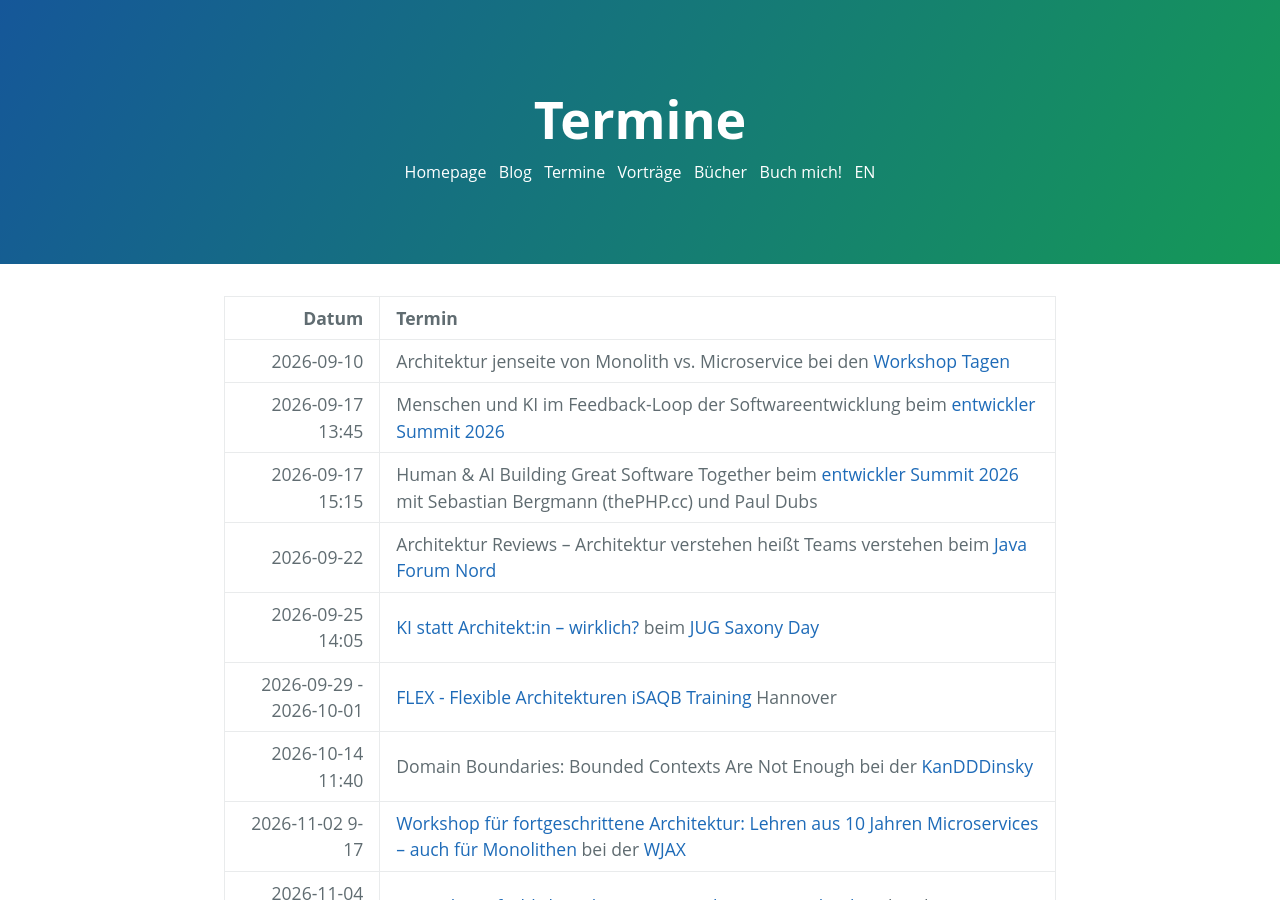
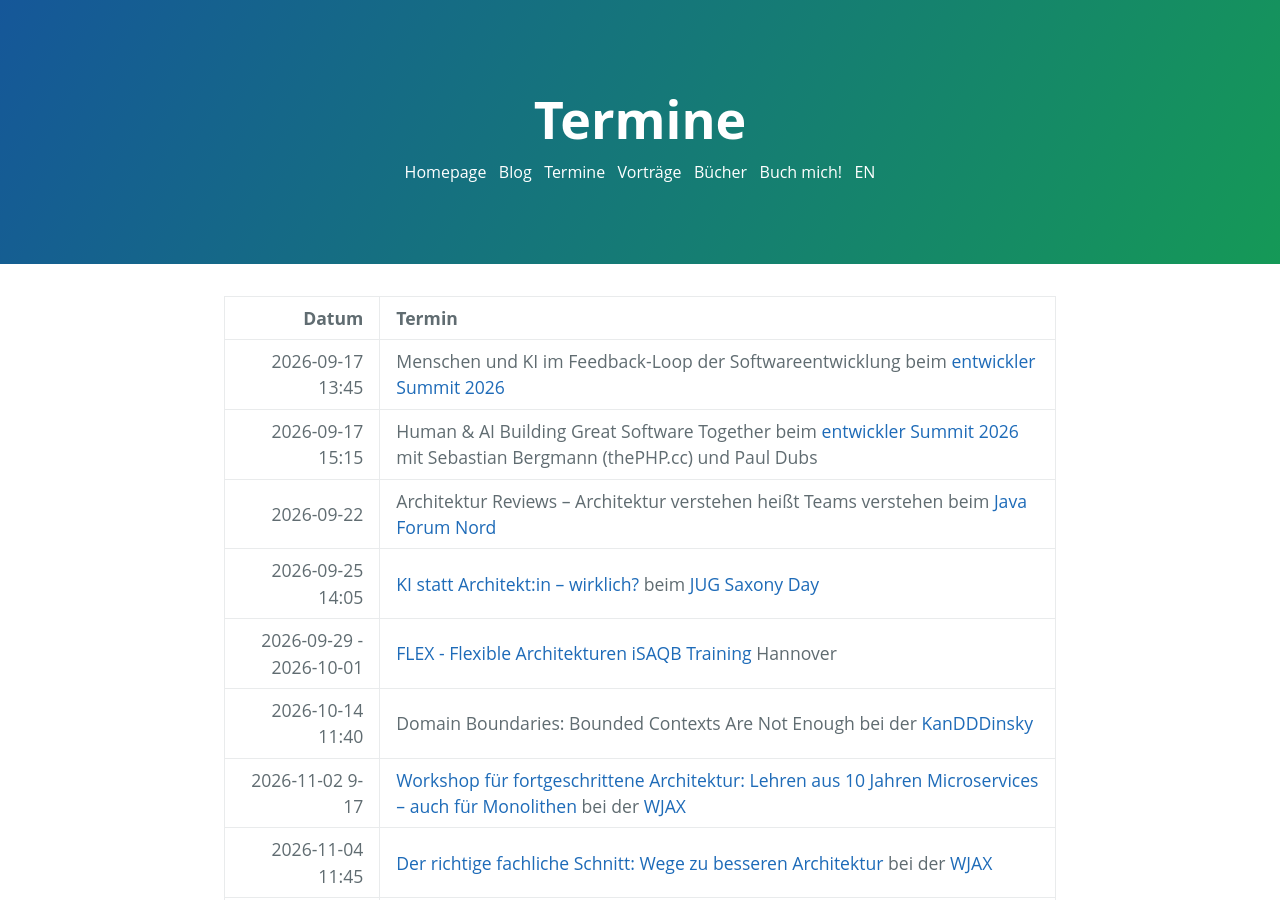
Before and after one commit to ewolff/ewolff.com, a Jekyll site: the page built from termine.md, in a window 1280 px wide and 900 px high. Built offline with Jekyll 4.4.1, drawn with Linux system fonts in a browser that asks for light colours.

Commit message:
Workshoptage sind done

```diff
--- a/termine.md
+++ b/termine.md
@@ -5,7 +5,6 @@ layout: de
 
 |            Datum | Termin                                                                                                                                                                                                      |
 |-----------------:|:------------------------------------------------------------------------------------------------------------------------------------------------------------------------------------------------------------|
-| 2026-09-10 | Architektur jenseite von Monolith vs. Microservice bei den [Workshop Tagen](https://workshoptage.ch/programm-2026/) |
 | 2026-09-17 13:45 | Menschen und KI im Feedback-Loop der Softwareentwicklung beim [entwickler Summit 2026](https://entwickler.de/entwickler-summit/) |
 | 2026-09-17 15:15 | Human & AI Building Great Software Together beim [entwickler Summit 2026](https://entwickler.de/entwickler-summit/) mit Sebastian Bergmann (thePHP.cc) und Paul Dubs |
 | 2026-09-22 | Architektur Reviews – Architektur verstehen heißt Teams verstehen beim [Java Forum Nord](https://javaforumnord.de/2026/) |
```
Also changed, not shown: schedule.md (+0 -1 lines).
